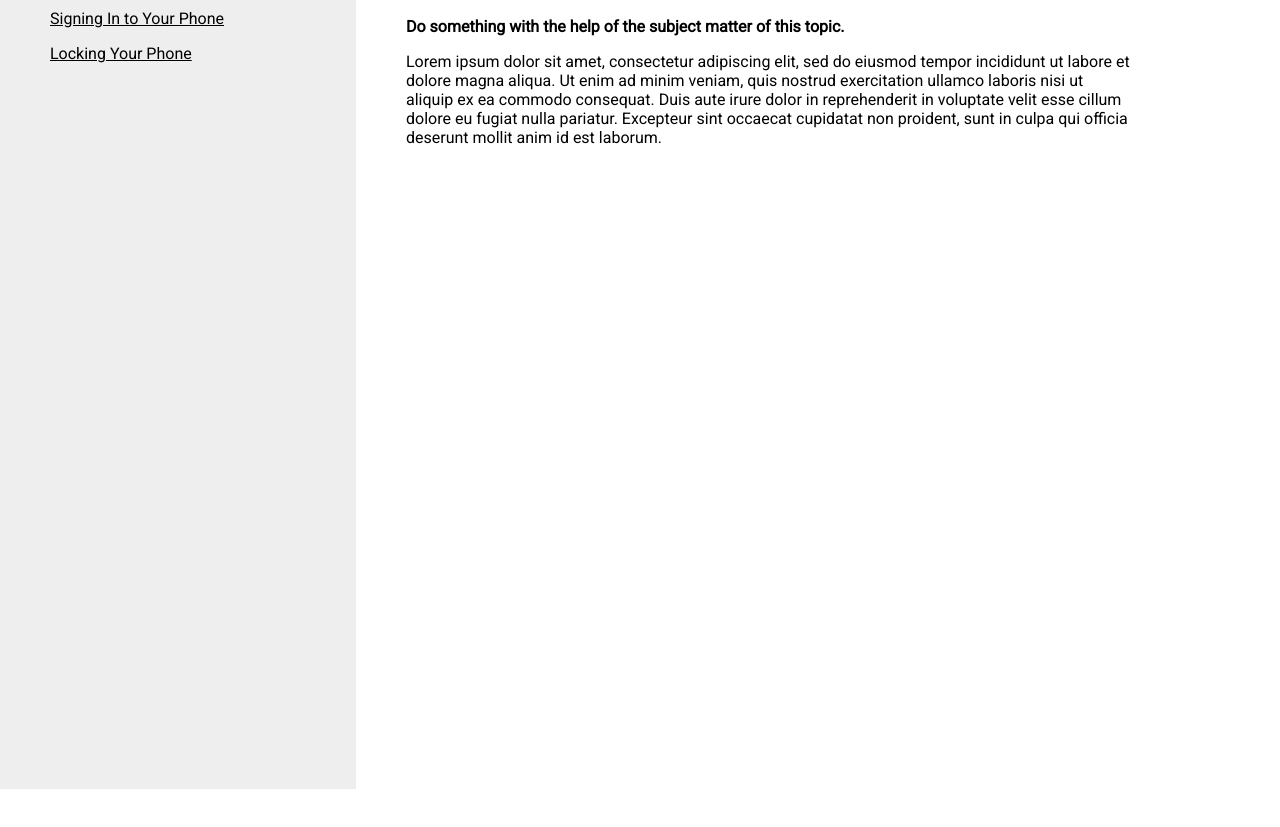
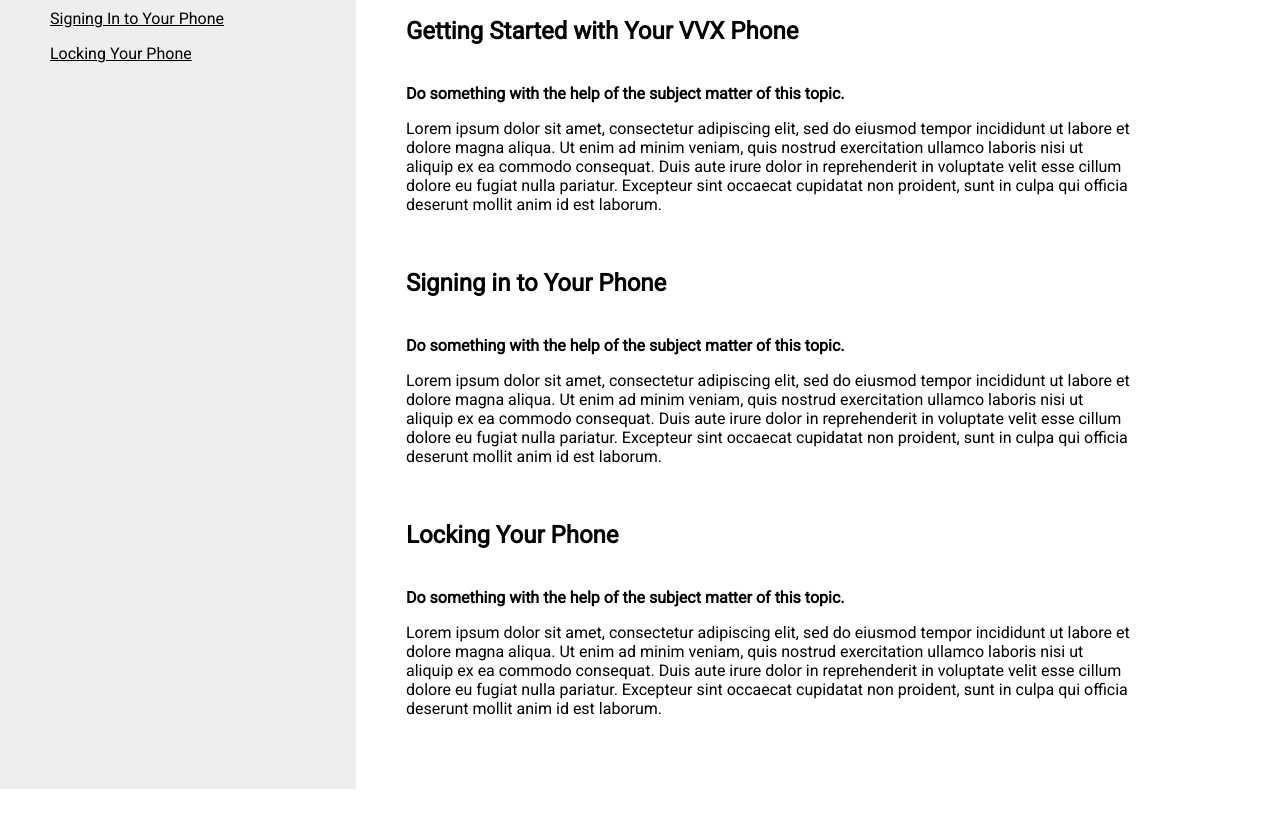
Before and after one commit to chpeterson/dynamicDocs2, a plain HTML site: page topic-collection-2.html in a window 1280 px wide. Shown: the part 261-1088 px from the top of the page. Before the commit the page ends 1050 px from the top, so only its background shows below. Drawn offline with Linux system fonts and the light colour scheme.

Commit message:
Update topic-collection-2.html

```diff
--- a/topic-collection-2.html
+++ b/topic-collection-2.html
@@ -72,7 +72,20 @@
 <div id="content">
   <h1>Topic Collection 2</h1>
 
+  <h2>Getting Started with Your VVX Phone</h2>
+  </br>
   <b>Do something with the help of the subject matter of this topic.</b>
   <p>Lorem ipsum dolor sit amet, consectetur adipiscing elit, sed do eiusmod tempor incididunt ut labore et dolore magna aliqua. Ut enim ad minim veniam, quis nostrud exercitation ullamco laboris nisi ut aliquip ex ea commodo consequat. Duis aute irure dolor in reprehenderit in voluptate velit esse cillum dolore eu fugiat nulla pariatur. Excepteur sint occaecat cupidatat non proident, sunt in culpa qui officia deserunt mollit anim id est laborum.</p>
+  </br>
+    <h2>Signing in to Your Phone</h2>
+  </br>
+  <b>Do something with the help of the subject matter of this topic.</b>
+  <p>Lorem ipsum dolor sit amet, consectetur adipiscing elit, sed do eiusmod tempor incididunt ut labore et dolore magna aliqua. Ut enim ad minim veniam, quis nostrud exercitation ullamco laboris nisi ut aliquip ex ea commodo consequat. Duis aute irure dolor in reprehenderit in voluptate velit esse cillum dolore eu fugiat nulla pariatur. Excepteur sint occaecat cupidatat non proident, sunt in culpa qui officia deserunt mollit anim id est laborum.</p>
+  </br>
+    <h2>Locking Your Phone</h2>
+  </br>
+  <b>Do something with the help of the subject matter of this topic.</b>
+  <p>Lorem ipsum dolor sit amet, consectetur adipiscing elit, sed do eiusmod tempor incididunt ut labore et dolore magna aliqua. Ut enim ad minim veniam, quis nostrud exercitation ullamco laboris nisi ut aliquip ex ea commodo consequat. Duis aute irure dolor in reprehenderit in voluptate velit esse cillum dolore eu fugiat nulla pariatur. Excepteur sint occaecat cupidatat non proident, sunt in culpa qui officia deserunt mollit anim id est laborum.</p>
+  </br>
   </div>
 </body>
```
